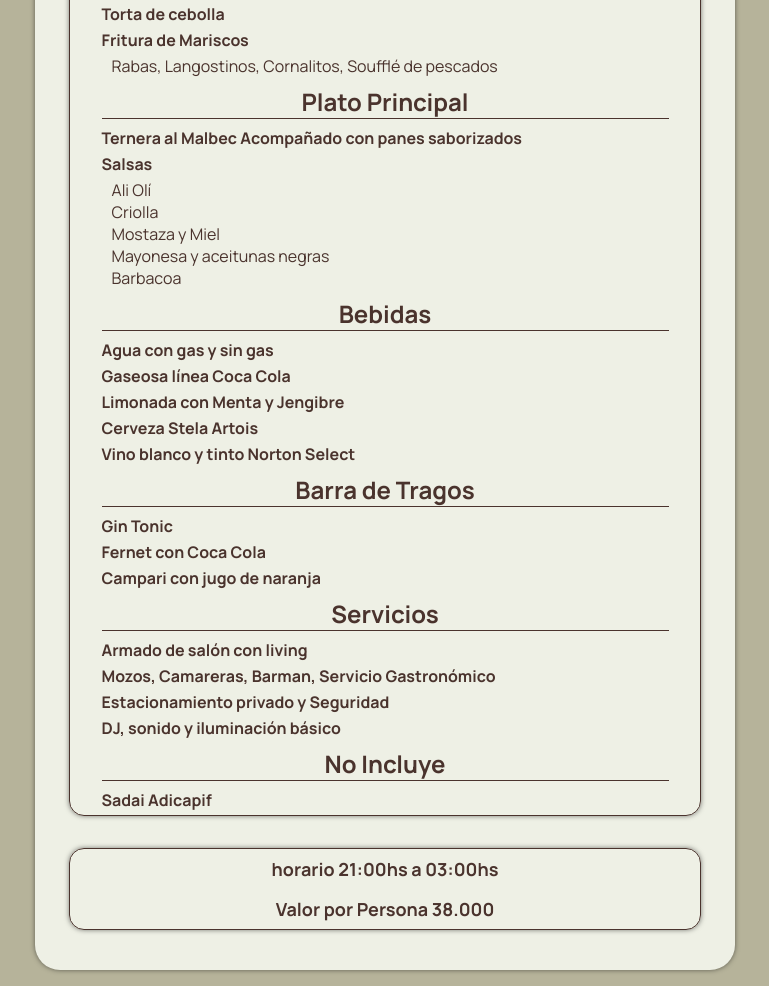
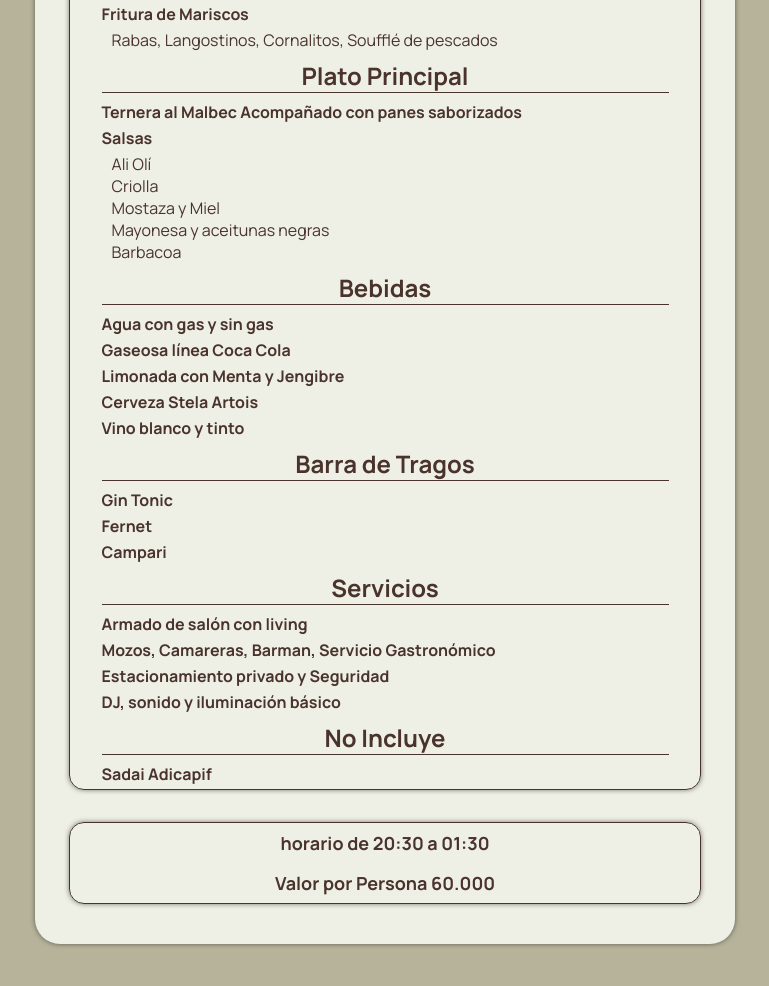
Before and after one commit to LaGaviotaEventos/Evento-019, a plain HTML site: page index.html in a window 1280 px wide. Shown: the part 536-1522 px from the top of the page, without its empty margins (255-1024 px from the left). After the commit the page ends 1496 px from the top, so only its background shows below. Drawn offline with nearby package versions, Linux system fonts and the light colour scheme.

Commit message:
Update index.html

```diff
--- a/index.html
+++ b/index.html
@@ -23,8 +23,8 @@
                 <img src="Imagenes/Titulo-la-gaviota.png">
             </div>
             <div class="container-header-text">
-                <h1>Carla</h1>
-                <p>Diciembre 2024</p>
+                <h1>Florencia</h1>
+                <p>17 De Abril</p>
             </div>
         </header>
 
@@ -43,7 +43,6 @@
                         <li class="Variedad-plato">Rúcula y cherry</li>
                         <li class="Variedad-plato">Cesar</li>
                         <li class="Nombre-plato">Pastel de Choclo</li>
-                        <li class="Nombre-plato">Torta de cebolla</li>
                         <li class="Nombre-plato">Fritura de Mariscos</li>
                         <li class="Variedad-plato">Rabas, Langostinos, Cornalitos, Soufflé de
                             pescados</li>
@@ -69,15 +68,15 @@
                         <li class="Nombre-plato">Gaseosa línea Coca Cola</li>
                         <li class="Nombre-plato">Limonada con Menta y Jengibre</li>
                         <li class="Nombre-plato">Cerveza Stela Artois</li>
-                        <li class="Nombre-plato">Vino blanco y tinto Norton Select</li>
+                        <li class="Nombre-plato">Vino blanco y tinto</li>
                     </ul>
                 </li>
                 <li class="option">
                     <h2>Barra de Tragos</h2>
                     <ul>
                         <li class="Nombre-plato">Gin Tonic</li>
-                        <li class="Nombre-plato">Fernet con Coca Cola</li>
-                        <li class="Nombre-plato">Campari con jugo de naranja</li>
+                        <li class="Nombre-plato">Fernet</li>
+                        <li class="Nombre-plato">Campari</li>
                     </ul>
                 </li>
                 <li class="option">
@@ -99,8 +98,8 @@
         </main>
 
         <footer class="container-footer">
-            <h2>horario 21:00hs a 03:00hs</h2>
-            <h2>Valor por Persona 38.000</h2>
+            <h2>horario de 20:30 a 01:30</h2>
+            <h2>Valor por Persona 60.000</h2>
         </footer>
 
     <div>
```
